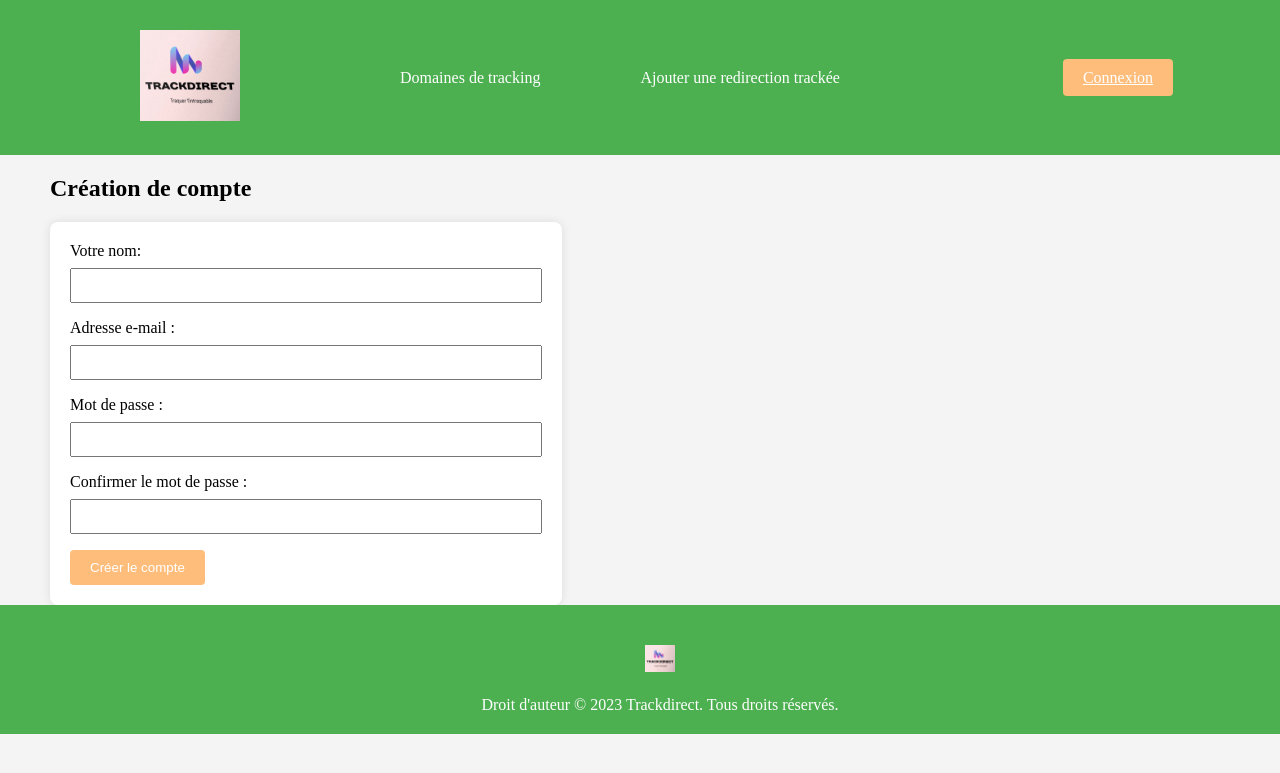
After one commit to youssefak33/RedirectionProject, a PHP site: the page made by templates/signup.php in a window 1280 px wide; the page is wider, and only the part inside the window is pictured. The commit adds this page. Shown: the top 773 px of that part. Run offline with PHP 8.4, Linux system fonts and the light colour scheme; the template is opened without the code that fills it, so the values that code supplies are empty.

Commit message:
ajouter connexion et création de compte front

```diff
--- a/templates/layout.php
+++ b/templates/layout.php
@@ -5,7 +5,7 @@
     <meta name="viewport" content="width=device-width, initial-scale=1.0">
     <title><?=$title?></title>
     <link href="templates/style.css" rel="stylesheet">
-    <link href="templates/script.js" rel="script">
+    <script src="templates/script.js" defer></script>
 
 </head>
 <body>
--- a/templates/user.php
+++ b/templates/login.php
@@ -1,5 +1,7 @@
 <?php $title="Page de connexion"?>
 <?php ob_start(); ?>
+    <h2>Se connecter à Trackdirect</h2>
+
     <form action="index.php?action=connexion" method="post">
         <label for="email">E-mail</label>
         <input type="text" id="email" name="email" maxlength="535" required autocomplete="off">
@@ -8,6 +10,7 @@
         <input type="password" id="pass" name="password" minlength="8" required />
 
         <button type="submit">Se connecter</button>
+        <a href='#'>Créer mon compte</a>
     </form>
 <?php $content = ob_get_clean(); ?>
-<?php require('templates/layout.php') ?>
+<?php require_once('templates/layout.php') ?>
--- a/templates/script.js
+++ b/templates/script.js
@@ -0,0 +1,13 @@
+  function validateForm() {
+    var password = document.getElementById("motDePasse").value;
+    var confirmPassword = document.getElementById("confirmerMotDePasse").value;
+    var errorMessage = document.getElementById("error-message");
+
+    if (password !== confirmPassword) {
+      errorMessage.innerHTML = "Les mots de passe ne correspondent pas.";
+      return false;
+    } else {
+      errorMessage.innerHTML = "";
+      return true;
+    }
+  }
--- /dev/null
+++ b/templates/signup.php
@@ -0,0 +1,24 @@
+<?php $title = "Création de compte sur Trackdirect" ?>
+
+<?php ob_start(); ?>
+
+<h2>Création de compte</h2>
+
+<form action="/account_creation" method="post">
+  <label for="prenom">Votre nom:</label>
+  <input type="text" id="name" name="name" required>
+
+  <label for="email">Adresse e-mail :</label>
+  <input type="email" id="email" name="email" required>
+
+  <label for="motDePasse">Mot de passe :</label>
+  <input type="password" id="signup_pass" name="signupPass" required>
+
+  <label for="confirmerMotDePasse">Confirmer le mot de passe :</label>
+  <input type="password" id="confirm_signup_pass" name="confirmSignupPass" required>
+
+  <button type="submit">Créer le compte</button>
+</form>
+
+<?php $content = ob_get_clean();?>
+<?php require_once('templates/layout.php') ?>
--- a/templates/style.css
+++ b/templates/style.css
@@ -105,9 +105,8 @@
         }
 
         footer {
-            position: sticky;
+            position: relative;
             bottom: 0;
-            left: 0;
             width: 100%;
             height: auto;
             background-color: #4caf50;
```
Also changed, not shown: index.php (+31 -6 lines).
